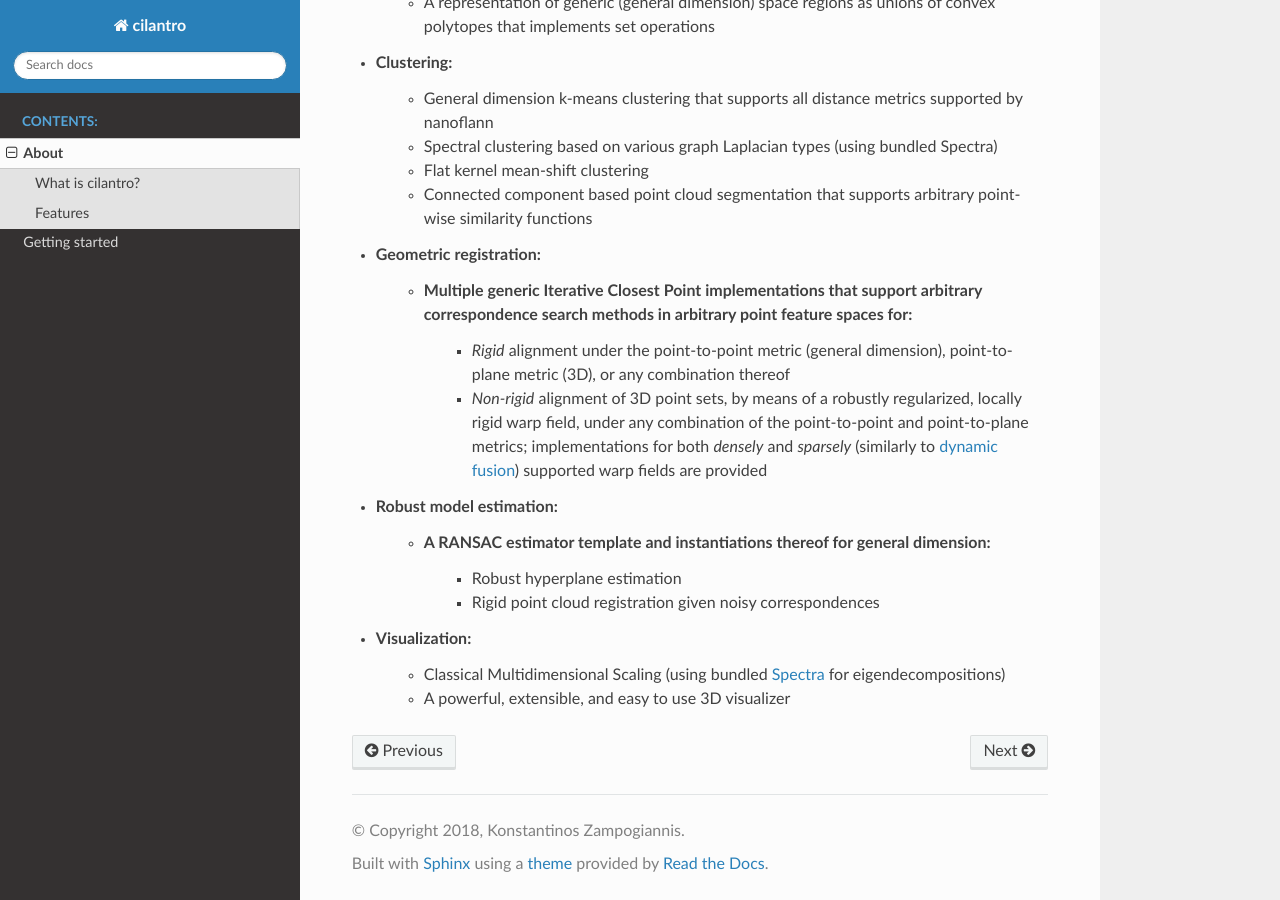
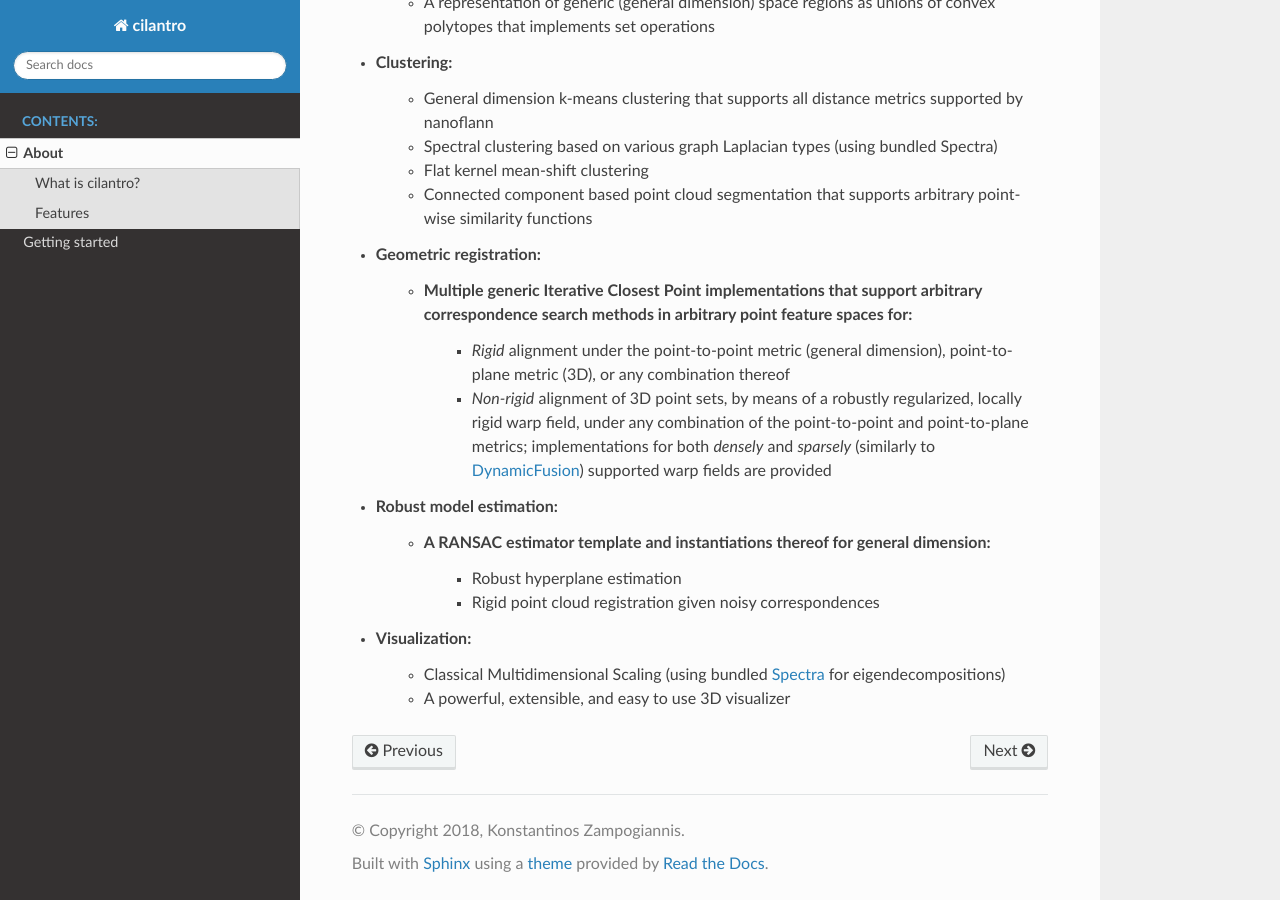
Before and after one commit to kzampog/cilantro, a Sphinx documentation site: the page built from docs/about.rst, in a window 1280 px wide and 900 px high, scrolled down 797 px. Built offline with Sphinx 7.4.7 and the Read the Docs theme 2.0.0, drawn with Linux system fonts in a browser that asks for light colours.

Commit message:
Docs fixes

```diff
--- a/docs/about.rst
+++ b/docs/about.rst
@@ -10,40 +10,40 @@
 ========
 
 * **Core operations:**
-    * General dimension kd-trees (using bundled nanoflann_)
-    * Surface normal and curvature estimation from raw point clouds
-    * General dimension grid-based point cloud resampling
-    * Principal Component Analysis
-    * Basic I/O utilities for 3D point clouds (in PLY format, using bundled tinyply_) and Eigen matrices
-    * RGBD images to/from point cloud utility functions
+    - General dimension kd-trees (using bundled nanoflann_)
+    - Surface normal and curvature estimation from raw point clouds
+    - General dimension grid-based point cloud resampling
+    - Principal Component Analysis
+    - Basic I/O utilities for 3D point clouds (in PLY format, using bundled tinyply_) and Eigen matrices
+    - RGBD images to/from point cloud utility functions
 
 * **Convex hulls and spatial reasoning tools:**
-    * A general dimension convex polytope representation that is computed (using bundled Qhull_) from either vertex or half-space intersection input and allows for easy switching between the respective representations
-    * A representation of generic (general dimension) space regions as unions of convex polytopes that implements set operations
+    - A general dimension convex polytope representation that is computed (using bundled Qhull_) from either vertex or half-space intersection input and allows for easy switching between the respective representations
+    - A representation of generic (general dimension) space regions as unions of convex polytopes that implements set operations
 
 * **Clustering:**
-    * General dimension k-means clustering that supports all distance metrics supported by nanoflann
-    * Spectral clustering based on various graph Laplacian types (using bundled Spectra)
-    * Flat kernel mean-shift clustering
-    * Connected component based point cloud segmentation that supports arbitrary point-wise similarity functions
+    - General dimension k-means clustering that supports all distance metrics supported by nanoflann
+    - Spectral clustering based on various graph Laplacian types (using bundled Spectra)
+    - Flat kernel mean-shift clustering
+    - Connected component based point cloud segmentation that supports arbitrary point-wise similarity functions
 
 * **Geometric registration:**
-    * Multiple generic Iterative Closest Point implementations that support arbitrary correspondence search methods in arbitrary point feature spaces for:
+    - Multiple generic Iterative Closest Point implementations that support arbitrary correspondence search methods in arbitrary point feature spaces for:
         * *Rigid* alignment under the point-to-point metric (general dimension), point-to-plane metric (3D), or any combination thereof
-        * *Non-rigid* alignment of 3D point sets, by means of a robustly regularized, locally rigid warp field, under any combination of the point-to-point and point-to-plane metrics; implementations for both *densely* and *sparsely* (similarly to `dynamic fusion`_) supported warp fields are provided
+        * *Non-rigid* alignment of 3D point sets, by means of a robustly regularized, locally rigid warp field, under any combination of the point-to-point and point-to-plane metrics; implementations for both *densely* and *sparsely* (similarly to DynamicFusion_) supported warp fields are provided
 
 * **Robust model estimation:**
-    * A RANSAC estimator template and instantiations thereof for general dimension:
+    - A RANSAC estimator template and instantiations thereof for general dimension:
         * Robust hyperplane estimation
         * Rigid point cloud registration given noisy correspondences
 
 * **Visualization:**
-    * Classical Multidimensional Scaling (using bundled Spectra_ for eigendecompositions)
-    * A powerful, extensible, and easy to use 3D visualizer
+    - Classical Multidimensional Scaling (using bundled Spectra_ for eigendecompositions)
+    - A powerful, extensible, and easy to use 3D visualizer
 
 .. _nanoflann: https://github.com/jlblancoc/nanoflann
 .. _Spectra: https://github.com/yixuan/spectra
 .. _tinyply: https://github.com/ddiakopoulos/tinyply
 .. _Qhull: http://www.qhull.org/
 .. _technical report: https://arxiv.org/abs/1807.00399
-.. _dynamic fusion: http://grail.cs.washington.edu/projects/dynamicfusion/
+.. _DynamicFusion: http://grail.cs.washington.edu/projects/dynamicfusion/
```
